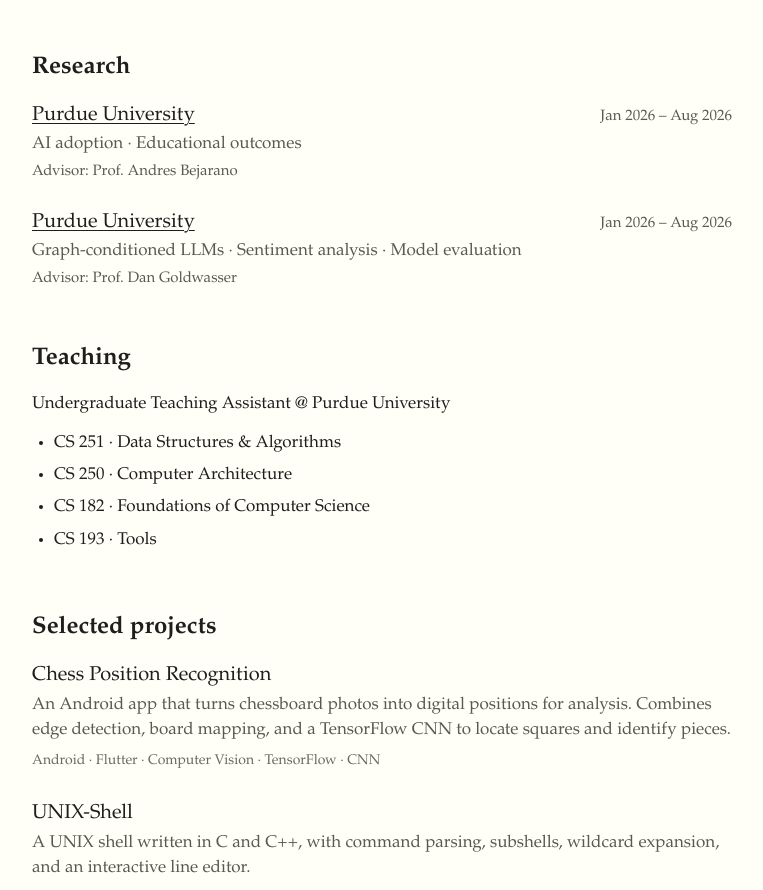
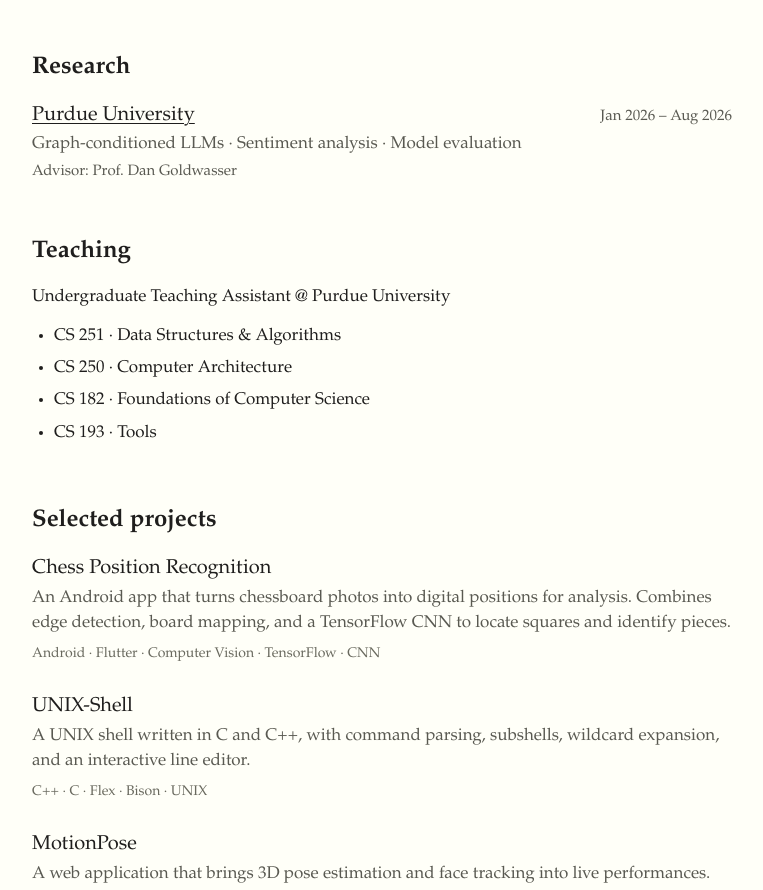
Before and after one commit to arnavdaryani/Personal-Website, a React (Vite) app: page / in a window 1280 px wide. Shown: the part 1080-1970 px from the top of the page, without its empty margins (258-1021 px from the left). Built offline with nearby package versions, Linux system fonts and the light colour scheme.

Commit message:
Remove Bejarano research entry

```diff
--- a/src/components/ExperienceSection.jsx
+++ b/src/components/ExperienceSection.jsx
@@ -12,14 +12,6 @@ const experiences = [
     company: "Amazon Web Services | Arlington, VA",
     period: "May 2026 - August 2026",
     description: "AI agents · Billing operations · Distributed systems",
-  },
-  {
-    id: 1,
-    title: "Undergraduate Research Assistant",
-    subtitle: "Advisor: Prof. Andres Bejarano",
-    company: "Purdue University | West Lafayette, IN",
-    period: "January 2026 - August 2026",
-    description: "AI adoption · Educational outcomes",
   },
   {
     id: 2,
@@ -61,7 +53,7 @@ const experiences = [
 
 const groups = [
   { id: "experience", title: "Work", entries: experiences.filter(exp => ["tesla", 0, 3, 6, 7].includes(exp.id)) },
-  { id: "research", title: "Research", entries: experiences.filter(exp => [1, 2].includes(exp.id)) },
+  { id: "research", title: "Research", entries: experiences.filter(exp => [2].includes(exp.id)) },
   { id: "teaching", title: "Teaching", entries: experiences.filter(exp => exp.id === 4) },
 ];
 const shortPeriod = (period) => period.replace(/January/g, "Jan").replace(/September/g, "Sep").replace(/August/g, "Aug").replace(/June/g, "Jun").replace(" - ", " – ");
```
Also changed, not shown: 2 other files (tests, documents, lock files or other folders).
